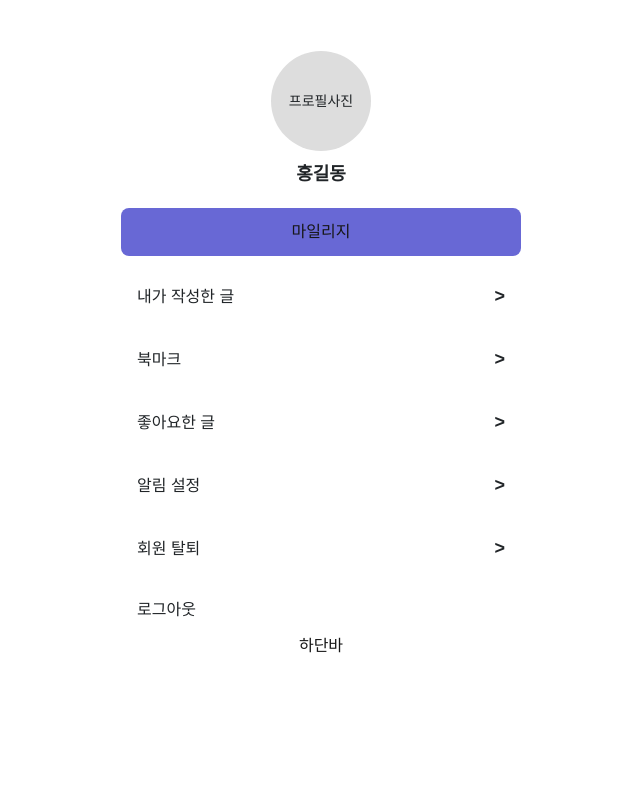
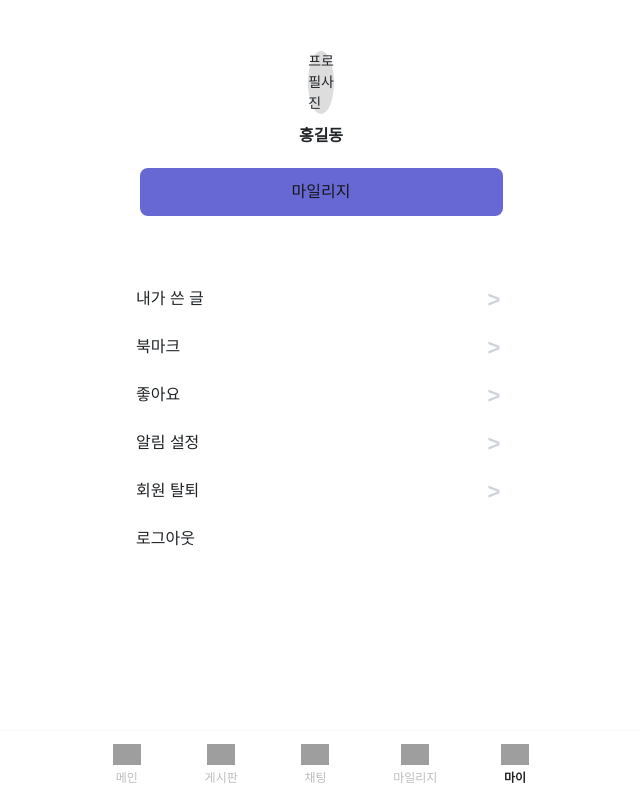
Before and after one commit to potato-club/MindBridge-front, a Next.js app: page /mypage in a window 1280 px wide. Shown: the whole page, without its empty margins (319-959 px from the left). Built offline with nearby package versions, Linux system fonts and the light colour scheme; grey boxes are pictures that could not be loaded.

Commit message:
내가 쓴 글 UI 수정중, 북마크, 좋아요 코드 구성 변경하고 UI 수정할 것

```diff
--- /dev/null
+++ b/src/app/(mypage)/mybottom/MyBottom.module.css
@@ -0,0 +1,44 @@
+.nav {
+  position: fixed;
+  bottom: 0;
+  left: 0;
+  right: 0;
+
+  height: 70px;
+
+  border-top: 1px solid #F8FAFB ;
+  background: #fff;
+  border-radius: 1rem 1rem 0 0;
+  z-index: 50;
+}
+.navInner {
+  display: flex;
+  justify-content: space-around;
+  align-items: center;
+  height: 100%;
+  max-width: 480px;
+  margin: 0 auto;
+}
+.navBtn {
+  display: flex;
+  flex-direction: column;
+  align-items: center;
+  gap: 0.25rem;
+
+  background: none;
+  border: none;
+  outline: none;
+  cursor: pointer;
+}
+.navImg {
+  width: 28px;
+  height: 28px;
+}
+.navText {
+  font-size: 12px;
+  color: #bdbdbd;
+}
+.navTextActive {
+  color: #222;
+  font-weight: 600;
+}
--- /dev/null
+++ b/src/app/(mypage)/mybottom/MyBottom.tsx
@@ -0,0 +1,68 @@
+'use client';
+
+import { usePathname, useRouter } from 'next/navigation';
+import Image from 'next/image';
+import styles from './MYBottom.module.css';
+
+// 네비게이션 링크 데이터
+const navLinks = [
+  { name: '메인', path: '/', img: '/images/board/house.png', activeImg: '/images/board/house-active.png' },
+  { name: '게시판', path: '/board/all', img: '/images/board/board.png', activeImg: '/images/board/board-active.png' },
+  { name: '채팅', path: '/chat', img: '/images/board/chat.png', activeImg: '/images/board/chat-active.png' },
+  { name: '마일리지', path: '/mileage', img: '/images/board/miles.png', activeImg: '/images/board/miles-active.png' },
+  { name: '마이', path: '/my', img: '/images/board/my.png', activeImg: '/images/board/my-active.png' },
+];
+
+// 이 컴포넌트를 숨길 페이지 경로 목록
+const HIDE_NAV_PATHS = ['/signup', '/signup2', '/board/postDetail/', '/login'];
+
+const BottomNav = () => {
+  const pathname = usePathname();
+  const router = useRouter();
+
+  // 1. 현재 경로가 숨겨야 할 경로인지 확인합니다.
+  // '/signup/step2' 같은 하위 경로도 확인하기 위해 startsWith를 사용합니다.
+  const shouldHideNav = HIDE_NAV_PATHS.some(path => pathname.startsWith(path));
+
+  // 2. 숨겨야 하는 페이지라면 아무것도 표시하지 않습니다 (null).
+  if (shouldHideNav) {
+    return null;
+  }
+
+  // 3. 보여줘야 할 페이지일 경우에만 네비게이션 바를 렌더링합니다.
+  return (
+    <nav className={styles.nav}>
+      <div className={styles.navInner}>
+        {navLinks.map((link) => {
+          // 현재 경로가 해당 링크의 경로로 시작하는지 확인하여 활성화 상태를 결정합니다.
+          // 단, 메인('/') 경로는 정확히 일치할 때만 활성화합니다.
+          const isActive = (link.path !== '/' && pathname.startsWith(link.path)) || pathname === link.path;
+
+          return (
+            <button
+              key={link.name}
+              type="button"
+              onClick={() => router.push(link.path)}
+              className={styles.navBtn}
+            >
+              <Image
+                src={isActive ? link.activeImg : link.img}
+                alt={link.name}
+                width={28}
+                height={28}
+                priority // LCP(Largest Contentful Paint) 성능 최적화를 위해 주요 이미지에 priority 속성 추가
+              />
+              <span
+                className={`${styles.navText} ${isActive ? styles.navTextActive : ''}`}
+              >
+                {link.name}
+              </span>
+            </button>
+          );
+        })}
+      </div>
+    </nav>
+  );
+};
+
+export default BottomNav;
--- /dev/null
+++ b/src/app/(mypage)/mybottom/page.tsx
@@ -0,0 +1,5 @@
+'use client';
+
+import MyBottomForm from './MyBottom';
+
+export default MyBottomForm;
--- a/src/app/(mypage)/mydelete/MyDelete.tsx
+++ b/src/app/(mypage)/mydelete/MyDelete.tsx
@@ -3,6 +3,7 @@
 import { useState } from "react";
 import styles from "./MyDelete.module.css";
 import { useRouter } from "next/navigation";
+
 
 /* 회원탈퇴 폼 */
 const MyDeleteForm = () => {
@@ -76,14 +77,13 @@ const MyDeleteForm = () => {
                 </div>
 
 
-
-
                 {/* 탈퇴 버튼 */}
                 <div className={styles.DeleteButtonContainer}>
                     <button type="submit" className={styles.DeleteButton}>
                         탈퇴하기
                     </button>
                 </div>
+
             </div>
         </form>
 
--- a/src/app/(mypage)/mypage/MyPage.module.css
+++ b/src/app/(mypage)/mypage/MyPage.module.css
@@ -33,8 +33,8 @@
 }
 
 .UserProfilePic {
-  width: 100px;
-  height: 100px;
+  width: 40%;
+  height: 40%;
   border-radius: 50%;
   background-color: #ddd;
   display: flex;
@@ -45,28 +45,33 @@
 }
 
 .UserName {
-  font-size: 18px;
+  font-size: 1rem;
   font-weight: bold;
 }
 
 /* 마일리지 */
 .UserMileage {
   width: 100%;
-  max-width: 400px;
+  max-width: 363px;
+  height: 100%;
+  max-height: 81.08px;
   background-color: #6868d5;
   padding: 12px;
-  margin-bottom: 15px;
+  margin-bottom: 5%;
   border-radius: 8px;
   text-align: center;
 }
 
 /* 액션 리스트 */
 .UserActions {
-  width: 100%;
-  max-width: 400px;
   display: flex;
   flex-direction: column;
-  gap: 12px;
+
+  width: 100%;
+  max-width: 402px;
+  height: 100%;
+  max-height: 324px;
+
 }
 
 .UserActionItem {
@@ -76,7 +81,6 @@
   color: #212528;
   background-color: #fff;
   padding: 12px 16px;
-  border-radius: 8px;
   font-size: 16px;
   font-weight: 550;
   cursor: pointer;
@@ -85,10 +89,20 @@
 
 
 .backButton {
-  background: none;
-  border: none;
-  font-size: 18px;
-  cursor: pointer;
+    display: flex;
+    align-items: center;
+    justify-content: center;
+
+    width: 24px;
+    height: 24px;
+    font-size: 22px;
+    font-weight: bold;
+
+    background: none;
+    border: none;
+    color: #ced4db;
+    cursor: pointer;
+
 }
 
 /* 로그아웃 */
@@ -105,14 +119,3 @@
   font-size: 16px;
   cursor: pointer;
 }
-
-/* 하단바 */
-.BottomBar {
-  margin-top: auto;
-  width: 100%;
-  max-width: 400px;
-  background-color: #eee;
-  padding: 15px;
-  text-align: center;
-  border-radius: 8px;
-}
--- a/src/app/(mypage)/mypage/MyPage.tsx
+++ b/src/app/(mypage)/mypage/MyPage.tsx
@@ -3,6 +3,9 @@
 import { useState} from "react";
 import { useRouter } from "next/navigation";
 import styles from "./MyPage.module.css";
+
+import MyBottomForm from "@/app/(mypage)/mybottom/MyBottom";
+
 
 
 const MyPageForm = () => {
@@ -23,10 +26,12 @@ const MyPageForm = () => {
 
                     <div className={styles.UserActions}>
                         <div className={styles.UserActionItem}>
-                            내가 작성한 글
+                            내가 쓴 글
                             <button
                                 type="button"
                                 className={styles.backButton}
+                                onClick = {() => router.push('./myposts')}
+
                             >
                                 &gt;
                             </button>
@@ -37,6 +42,7 @@ const MyPageForm = () => {
                             <button
                                 type="button"
                                 className={styles.backButton}
+                                onClick = {() => router.push('./mybooks')}
                             >
                                 &gt;
                             </button>
@@ -44,11 +50,11 @@ const MyPageForm = () => {
 
                         <div className={styles.UserActionItem}>
 
-                            좋아요한 글
-
+                            좋아요
                             <button
                                 type="button"
                                 className={styles.backButton}
+                                onClick = {() => router.push('./mylikes')}
                             >
                                 &gt;
                             </button>
@@ -83,7 +89,9 @@ const MyPageForm = () => {
                         </div>
                     </div>
 
-                    <div>하단바</div>
+                    <div className={styles.myBottom}>
+                        {<MyBottomForm />}
+                    </div>
                 </div>
             </form>
         </>
--- a/src/app/(mypage)/myposts/MyPosts.module.css
+++ b/src/app/(mypage)/myposts/MyPosts.module.css
@@ -1,31 +1,52 @@
-/* 전체 폼 영역 */
-.Form {
-  display: flex;
-  flex-direction: column;
-  align-items: center;
-  padding: 1rem;
-  font-family: 'Pretendard', 'Noto Sans KR', sans-serif;
-  background-color: #fafafa;
-  min-height: 100vh;
+/* 전체 컨테이너 */
+.Container {
+    position: relative;
+    width: 100%;
+    max-width: min(90vw, 420px);
+    margin: 0 auto;
+    padding: 4vw;
+    box-sizing: border-box
 }
 
-/* 상단 헤더 */
 .header {
-  font-size: 1.6rem;
-  font-weight: 700;
-  text-align: center;
-  padding: 1.2rem 0;
-  width: 100%;
-  background-color: #fff;
-  border-bottom: 1px solid #e0e0e0;
-  color: #222;
+    position: relative;
+    text-align: center;
+    padding-top: env(safe-area-inset-top, 16px);
+    margin-top: 16px;
+    margin-bottom: 24px;
 }
 
-/* 컨테이너 */
-.Container {
+.header h1 {
+    font-size: 1rem;
+    color: #1a1e20;
+    margin: 0;
+}
+
+
+/* 뒤로가기 버튼 */
+.backButton {
+    position: absolute;
+    top: clac(env(safe-area-inset-top, 0px) + 16px);
+    left: 16px;
+
+    display: flex;
+    align-items: center;
+    justify-content: center;
+
+    width: 24px;
+    height: 24px;
+    font-size: 22px;
+    font-weight: bold;
+
+    background: none;
+    border: none;
+    color: #212528;
+    cursor: pointer;
+
+}
+
+.Form {
   width: 100%;
-  max-width: 800px;
-  margin-top: 1.5rem;
 }
 
 /* 게시글 목록 */
@@ -37,25 +58,32 @@
 
 /* 게시글 카드 */
 .postItem {
+  /* display: flex; */
+  align-content:  column;
+  flex-direction: column;
+
+  width:100%;
+  max-width: 400px;
+  height: 100%;
+  max-height: 78px;
+
   background-color: #fff;
-  border-radius: 12px;
-  box-shadow: 0 2px 6px rgba(0,0,0,0.08);
-  padding: 1.2rem 1.5rem;
-  transition: all 0.2s ease;
-  border: 1px solid #f0f0f0;
+  border-line-color: #f2f4f5;
 }
 
-.postItem:hover {
-  transform: translateY(-3px);
-  box-shadow: 0 4px 10px rgba(0,0,0,0.12);
-}
+
 
 /* 제목 */
 .postTitle {
-  font-size: 1.2rem;
+  width: 100%;
+  max-width: 400px;
+  height: 100%;
+  max-height: 78px;
+
+  font-size: 1rem;
   font-weight: 600;
   color: #333;
-  margin-bottom: 0.5rem;
+  /* margin-bottom: 0.2rem; */
   line-height: 1.4;
   overflow: hidden;
   text-overflow: ellipsis;
@@ -64,51 +92,55 @@
 
 /* 본문 */
 .postContent {
-  font-size: 0.95rem;
-  color: #666;
-  margin-bottom: 0.8rem;
+  font-size: 0.75rem;
+  color: #abb5bd;
+  margin-bottom: 4%;
   line-height: 1.5;
   overflow: hidden;
   text-overflow: ellipsis;
-  display: -webkit-box;
-  -webkit-line-clamp: 2; /* 두 줄까지만 표시 */
+  /* display: -webkit-box; */
+  -webkit-line-clamp: 1; /* 두 줄까지만 표시 */
   -webkit-box-orient: vertical;
 }
 
-/* 닉네임, 날짜 */
+/* 날짜 */
 .postMeta {
   display: flex;
   justify-content: space-between;
-  align-items: center;
-  font-size: 0.85rem;
-  color: #888;
-  margin-top: 0.6rem;
+  align-items: flex-end;
+  font-size: 0.75rem;
+  color: #abb5bd;
+  margin-top: 0.3rem;
 }
 
 /* 통계 (조회수, 좋아요, 댓글) */
 .postStats {
   display: flex;
-  align-items: center;
+  align-items: flex-end;
   gap: 0.4rem;
 }
 
 .postStats img {
-  vertical-align: middle;
+  vertical-align: bottom;
+
+  width: 100%;
+  max-width: 25px;
+  height: 100%;
+  max-height: 17px;
+
 }
 
 .postStats p {
   margin: 0;
-  font-size: 0.8rem;
-  color: #555;
+  font-size: 0.75rem;
+  color: #abb5bd;
 }
 
-/* 반응형 */
+/* 반응형
 @media (max-width: 600px) {
-  .Container {
-    padding: 0 0.5rem;
-  }
 
-  .postItem {
+
+  /* .postItem {
     padding: 1rem;
   }
 
@@ -119,4 +151,4 @@
   .postContent {
     font-size: 0.9rem;
   }
-}
+} */
--- a/src/app/(mypage)/myposts/MyPosts.tsx
+++ b/src/app/(mypage)/myposts/MyPosts.tsx
@@ -22,16 +22,46 @@ const MyPostsForm = () => {
     const router = useRouter();
     const [posts, setPosts] = useState<Post[]>([]);
 
+    // useEffect(() => {
+    //     const fetchMYPosts = async () =>{
+    //         try {
+    //             // 백 주소 삽입
+    //             const res = await axios.get('/api/my-posts');
+    //             console.log('API 응답:', res.data);
+
+    //             setPosts(res.data?.posts ?? []);
+    //         } catch (error) {
+    //             console.log("오류 메세지:", error);
+    //         }
+    //     };
+    //     fetchMYPosts();
+    // });
+
     useEffect(() => {
-        const fetchMyPosts = async () => {
-            try {
-                const res = await axios.get("/api/my-posts");
-                setPosts(res.data.posts);
-            } catch (error) {
-                console.error("내가 쓴 글 불러오기 실패:", error);
-            }
-        };
-        fetchMyPosts();
+        const mockPosts: Post[] = [
+            {
+                post_id: "1",
+                title: "프로젝트가 너무 어려어요",
+                content: "지금 하는 프로젝트가 너무 어려워요.",
+                nickname:"",
+                created_at: "02-01",
+                view_count: 120,
+                like_count: 8,
+                comment_count: 4,
+            },
+            {
+                post_id: "2",
+                title: "프로젝트가 너무 어려어요",
+                content: "지금 하는 프로젝트가 너무 어려워요.",
+                nickname:"",
+                created_at: "02-02",
+                view_count: 210,
+                like_count: 15,
+                comment_count: 6,
+            },
+        ];
+
+        setPosts(mockPosts);
     }, []);
 
     const displayPosts = posts.slice().reverse(); // 최신 글이 위로 오도록 순서 변경
@@ -44,14 +74,29 @@ const MyPostsForm = () => {
     return (
         <>
             <form className={styles.Form}>
-            <header className={styles.header}>내가 쓴 글</header>
+
+            <header className={styles.header}>
+                <button
+                type="button"
+                className={styles.backButton}
+                onClick={() => router.push("/mypage")}
+                >
+                    &lt;
+                </button>
+                <h1><strong>내가 쓴 글</strong></h1>
+            </header>
+
                 <div className={styles.Container}>
                     {/* 내가 쓴 글 목록이 여기에 표시됩니다. */}
+                    {/* <div className={styles.PostsList}>
+                        <p className={styles.postItem}>vmfhrxmrk sjadjfudnjdy</p>
+                        <p className={styles.postItem}>vmfhrxmrk sjadjfudnjdy</p>
+                    </div> */}
+
                     <div className={styles.PostsList}>
 
-                        {/* 맵함수 */}
-                        {posts.length > 0 ? (
-                            posts.map((post) => (
+                        {displayPosts.length > 0 ? (
+                            displayPosts.map((post) => (
 
                                 <div
                                     key={post.post_id}
@@ -61,6 +106,7 @@ const MyPostsForm = () => {
                                 >
                                     <h2 className={styles.postTitle}>{post.title}</h2>
                                     <p className={styles.postContent}>{post.content}</p>
+
                                     <div className={styles.postMeta}>
                                         <span>{post.nickname}</span>
                                         <span>
@@ -68,15 +114,16 @@ const MyPostsForm = () => {
                                             .toLocaleDateString('ko-KR')
                                             .slice(0, -1)}
                                         </span>
+
                                         <div className={styles.postStats}>
 
-                                            <Image src="/images/board/show.png" alt="조회수" width={16} height={8}/>
+                                            <Image src="/images/board/show.png" alt="" width={16} height={8}/>
                                             <p>{post.view_count}</p>
 
-                                            <Image src="/images/board/like.png" alt="좋아요" width={16} height={8}/>
+                                            <Image src="/images/board/like.png" alt="" width={16} height={8}/>
                                             <p>{post.like_count}</p>
 
-                                            <Image src="/images/board/comment.png" alt="댓글 수" width={16} height={8}/>
+                                            <Image src="/images/board/comment.png" alt="" width={16} height={8}/>
                                             <p>{post.comment_count}</p>
                                         </div>
                                     </div>
```
